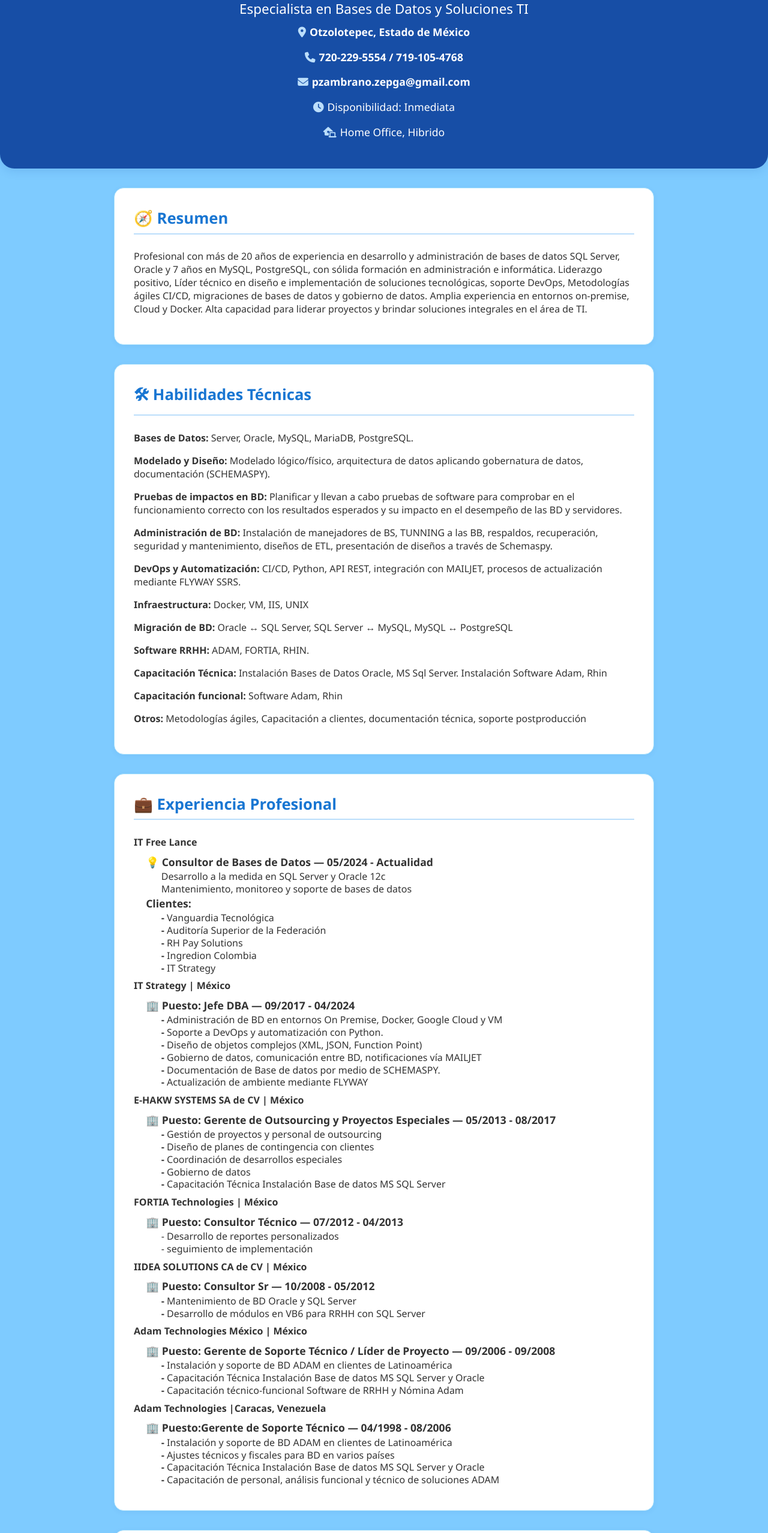
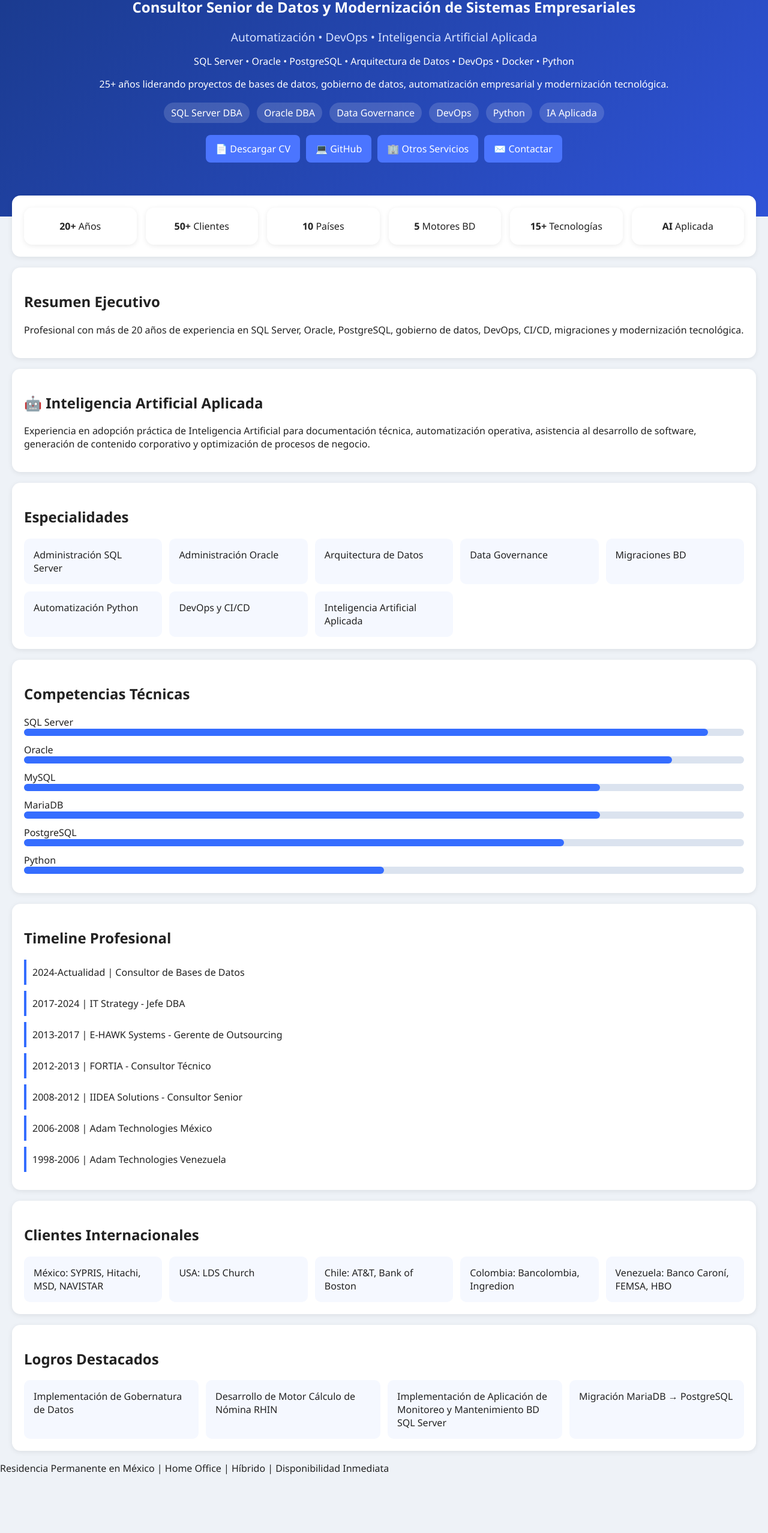
Before and after one commit to pfzambranog/CV-Pzambrano, a plain HTML site: page index.html in a window 1280 px wide. Shown: the part 133-2689 px from the top of the page at 60% size. After the commit the page ends 2592 px from the top, so only its background shows below. Drawn offline with Linux system fonts and the light colour scheme.

Commit message:
Aactualizacion CV 2026-11-23

```diff
--- /dev/null
+++ b/assets/css/styles.css
@@ -0,0 +1 @@
+body{font-family:Segoe UI,Arial,sans-serif;margin:0;background:#eef2f7;color:#222}.hero{background:linear-gradient(135deg,#19398a,#2f53d7);color:#fff;padding:20px 20px 90px}.hero-content{text-align:center;max-width:1100px;margin:auto}.sub{font-size:1.2rem;color:#d7e2ff}.badges span{display:inline-block;background:rgba(255,255,255,.15);padding:6px 12px;border-radius:20px;margin:4px}.buttons{display:flex;justify-content:center;flex-wrap:wrap;gap:10px}.btn{background:#4b75ff;color:white;padding:12px 16px;border-radius:8px;text-decoration:none}.kpis{display:grid;grid-template-columns:repeat(auto-fit,minmax(160px,1fr));gap:15px;max-width:1200px;margin:-35px auto 0;padding:20px}.kpis div,section{background:#fff;border-radius:14px;box-shadow:0 2px 8px rgba(0,0,0,.08)}.kpis div{padding:20px;text-align:center}.grid{display:grid;grid-template-columns:repeat(auto-fit,minmax(220px,1fr));gap:12px}.card{background:#f5f8ff;padding:16px;border-radius:10px}.skill{margin:12px 0}.bar{height:12px;background:#dbe3ef;border-radius:10px}.fill{height:12px;background:#356dff;border-radius:10px}.timeline .item{margin:10px 0;border-left:4px solid #356dff;padding:10px}section{max-width:1200px;margin:18px auto;padding:20px}.dark{background:#111827;color:#eee}.dark section,.dark .kpis div{background:#1f2937;color:#eee}nav{display:flex;justify-content:flex-end;gap:12px}nav a,nav button{color:#fff;background:none;border:none}
--- /dev/null
+++ b/assets/js/app.js
@@ -0,0 +1 @@
+document.getElementById('theme-toggle').addEventListener('click',()=>document.body.classList.toggle('dark'));
--- a/index.html
+++ b/index.html
@@ -1,306 +1,162 @@
 <!DOCTYPE html>
-<html lang='es'>
+<html lang="es">
 	<head>
-<meta charset='UTF-8'>
-<title>Currículum Vitae - Pedro Felipe Zambrano García</title>
-<link rel='stylesheet' href='https://cdnjs.cloudflare.com/ajax/libs/font-awesome/6.4.0/css/all.min.css'>
-<style>
-    body { font-family: 'Segoe UI', Arial, sans-serif; margin: 0; padding: 0; background: #7ecbff; color: #333; }
-    .encabezado { background: #174ea6; color: #fff; text-align: center; padding: 2em 1em; border-radius: 0 0 24px 24px; box-shadow: 0 4px 16px rgba(23,78,166,0.15); }
-    .encabezado h1 { font-size: 2.8em; margin-bottom: 0.2em; text-shadow: 1px 1px 8px #1976d2; }
-    .titulo-profesional { font-size: 1.4em; margin-bottom: 0.5em; }
-    .datos-personales { font-size: 1.1em; }
-    .datos-personales i { margin-right: 6px; color: #bbdefb; }
-    .container { max-width: 900px; margin: 2em auto; padding: 0 1em; }
-    .section { background: #fff; border-radius: 16px; border: 1px solid #b3e5fc; box-shadow: 0 2px 8px rgba(23,78,166,0.07); margin-bottom: 2em; padding: 2em; }
-    .section2  { text-indent: 5ch;}
-    .posicion2 {text-indent: 2ch; font-size: 1.1em;line-height: .5; }
-    .posicion5 {text-indent: 5ch; font-size: 1.1;line-height: 0.3; }
-    h2 { color: #1976d2; margin-top: 0; margin-bottom: 1em; font-size: 1.6em; border-bottom: 2px solid #bbdefb; padding-bottom: 0.3em; }
-    ul { padding-left: 1.2em; }
-    li { margin-bottom: 0.7em; }
-</style>
-</head>
-
+		<meta charset="UTF-8">
+			<meta name="viewport" content="width=device-width,initial-scale=1">
+				<title>Pedro Felipe Zambrano García</title>
+				<link rel="stylesheet" href="assets/css/styles.css"/>
 				<body>
-
-<div class='encabezado'>
-<h1>Pedro Felipe Zambrano García</h1>
-<div class='titulo-profesional'>Especialista en Bases de Datos y Soluciones TI</div>
-<div class='datos-personales'>
-<i class='fa-solid fa-location-dot'></i><b>Otzolotepec, Estado de México</b><p>
-<i class= 'fa-solid fa-phone'></i><b>720-229-5554 / 719-105-4768</b> <p>
-<i class='fa-solid fa-envelope'></i><b>pzambrano.zepga@gmail.com </b> <p>
-<i class='fa-solid fa-clock'></i>Disponibilidad: Inmediata <p>
-<i class='fa-solid fa-house-laptop'></i>Home Office, Hibrido</p>
+					<header class="hero">
+						<nav>
+							<a href="#resumen">Resumen</a>
+							<a href="#ia">IA</a>
+							<a href="#experiencia">Experiencia</a>
+							<a href="#clientes">Clientes</a>
+							<a href="#contacto">Contacto</a>
+							<button id="theme-toggle">◐</button>
+						</nav>
+						<div class="hero-content">
+							<h1>PEDRO FELIPE ZAMBRANO GARCÍA</h1>
+							<h2>Consultor Senior de Datos y Modernización de Sistemas Empresariales</h2>
+							<div class="sub">Automatización • DevOps • Inteligencia Artificial Aplicada</div>
+							<p>SQL Server • Oracle • PostgreSQL • Arquitectura de Datos • DevOps • Docker • Python</p>
+							<p class="tagline">25+ años liderando proyectos de bases de datos, gobierno de datos, automatización empresarial y modernización tecnológica.</p>
+							<div class="badges">
+								<span>SQL Server DBA</span>
+								<span>Oracle DBA</span>
+								<span>Data Governance</span>
+								<span>DevOps</span>
+								<span>Python</span>
+								<span>IA Aplicada</span>
+								<p> </p>
+								<p> </p>
+							</div>
+							<div class="buttons">
+								<a class="btn" href="assets/pdf/Pedro-Zambrano-CV.pdf">📄 Descargar CV</a>
+								<a class="btn" href="https://github.com/pfzambranog" target="_blank">💻 GitHub</a>
+								<a class="btn" href="https://pfzambranog.github.io/Zepga/" target="_blank">🏢 Otros Servicios</a>
+								<a class="btn" href="mailto:pzambrano.zepga@gmail.com">✉️ Contactar</a>
 							</div>
 						</div>
-
-<div class='container'>
-<div class='section'>
-     <h2>🧭 <b> Resumen</b>
-     </h2>
-     <p>Profesional con más de 20 años de experiencia en desarrollo y administración de bases de datos SQL Server, Oracle y 7 años en MySQL, PostgreSQL, con sólida formación en administración e informática. Liderazgo positivo, Líder técnico en diseño e implementación de soluciones tecnológicas, soporte DevOps, Metodologías ágiles CI/CD, migraciones de bases de datos y gobierno de datos. Amplia experiencia en entornos on-premise, Cloud y Docker. Alta capacidad para liderar proyectos y brindar soluciones integrales en el área de TI.  </p>
+					</header>
+					<section class="kpis">
+						<div>
+							<strong>20+</strong>
+							<span>Años</span>
 						</div>
-
-<div class='section'><h2>🛠 <b>Habilidades Técnicas</b></h2>
-    <p><b>Bases de Datos: </b>  Server, Oracle, MySQL, MariaDB, PostgreSQL. </p>
-
-    <p><b>Modelado y Diseño: </b>         Modelado lógico/físico, arquitectura de datos aplicando gobernatura de datos, documentación (SCHEMASPY).</p>
-    <p><b>Pruebas de impactos en BD: </b> Planificar y llevan a cabo pruebas de software para comprobar en el funcionamiento correcto con los resultados esperados y su impacto en el desempeño de las BD y servidores.</p>
-    <p><b>Administración de BD: </b>      Instalación de manejadores de BS, TUNNING a las BB, respaldos, recuperación, seguridad y mantenimiento, diseños de ETL, presentación de diseños a través de Schemaspy.</p>
-    <p><b>DevOps y Automatización: </b>   CI/CD, Python, API REST, integración con MAILJET, procesos de actualización mediante FLYWAY SSRS.</p>
-    <p><b>Infraestructura: </b>           Docker, VM, IIS, UNIX</p>
-    <p><b>Migración de BD:</b>            Oracle ↔ SQL Server, SQL Server ↔ MySQL, MySQL ↔ PostgreSQL</p>
-    <p><b>Software RRHH: </b>             ADAM, FORTIA, RHIN.</p>
-    <p><b>Capacitación Técnica:</b>       Instalación Bases de Datos Oracle, MS Sql Server. Instalación Software Adam, Rhin </p>
-    <p><b>Capacitación funcional:</b>     Software Adam, Rhin </p>
-    <p><b>Otros: </b>                     Metodologías ágiles, Capacitación a clientes, documentación técnica, soporte postproducción</p>
+						<div>
+							<strong>50+</strong>
+							<span>Clientes</span>
 						</div>
-
- <div class='section'><h2>💼 <b>Experiencia Profesional</b></h2>
-
-    <p><b>IT Free Lance</b></p>
-
-    <div class="posicion2">
-         <p><b>💡 Consultor de Bases de Datos — 05/2024 - Actualidad</b></p>
+						<div>
+							<strong>10</strong>
+							<span>Países</span>
 						</div>
-
-    <div class="posicion5">
-        <p>Desarrollo a la medida en SQL Server y Oracle 12c</p><p>Mantenimiento, monitoreo y soporte de bases de datos</p>
+						<div>
+							<strong>5</strong>
+							<span>Motores BD</span>
 						</div>
-
-   <div class="posicion2">
-       <p><b>Clientes: </b> </p>
+						<div>
+							<strong>15+</strong>
+							<span>Tecnologías</span>
 						</div>
-
-   <div class="posicion5">
-        <p> <b>-</b> Vanguardia Tecnológica</p>
-        <p> <b>-</b> Auditoría Superior de la Federación</p>
-        <p> <b>-</b> RH Pay Solutions</p>
-        <p> <b>-</b> Ingredion Colombia </p>
-        <p> <b>-</b> IT Strategy </p>
+						<div>
+							<strong>AI</strong>
+							<span>Aplicada</span>
 						</div>
-
-   <p><b>IT Strategy | México</b></p>
-
-
-
-   <div class="posicion2">
-     <p><b>🏢 Puesto: Jefe DBA — 09/2017 - 04/2024</b></p>
+					</section>
+					<section id="resumen">
+						<h2>Resumen Ejecutivo</h2>
+						<p>Profesional con más de 20 años de experiencia en SQL Server, Oracle, PostgreSQL, gobierno de datos, DevOps, CI/CD, migraciones y modernización tecnológica.</p>
+					</section>
+					<section id="ia">
+						<h2>🤖 Inteligencia Artificial Aplicada</h2>
+						<p>Experiencia en adopción práctica de Inteligencia Artificial para documentación técnica, automatización operativa, asistencia al desarrollo de software, generación de contenido corporativo y optimización de procesos de negocio.</p>
+					</section>
+					<section>
+						<h2>Especialidades</h2>
+						<div class="grid">
+							<div class="card">Administración SQL Server</div>
+							<div class="card">Administración Oracle</div>
+							<div class="card">Arquitectura de Datos</div>
+							<div class="card">Data Governance</div>
+							<div class="card">Migraciones BD</div>
+							<div class="card">Automatización Python</div>
+							<div class="card">DevOps y CI/CD</div>
+							<div class="card">Inteligencia Artificial Aplicada</div>
 						</div>
-
-   <div class="posicion5">
-      <p> <b>- </b> Administración de BD en entornos On Premise, Docker, Google Cloud y VM</p>
-      <p> <b>- </b> Soporte a DevOps y automatización con Python.</p>
-      <p> <b>- </b> Diseño de objetos complejos (XML, JSON, Function Point)</p>
-      <p> <b>- </b> Gobierno de datos, comunicación entre BD, notificaciones vía MAILJET</p>
-      <p> <b>- </b> Documentación de Base de datos por medio de SCHEMASPY.</p>
-      <p> <b>- </b> Actualización de ambiente mediante FLYWAY</p>
-   </div>
-
-    <p><b>E-HAKW SYSTEMS SA de CV | México</b></p>
-
-    <div class="posicion2">
-
-        <p><b>🏢 Puesto: Gerente de Outsourcing y Proyectos Especiales — 05/2013 - 08/2017</b></p>
-    </div>
-
-    <div class="posicion5">
-        <p> <b> - </b> Gestión de proyectos y personal de outsourcing</b></p>
-        <p> <b> - </b> Diseño de planes de contingencia con clientes</p>
-        <p> <b> - </b> Coordinación de desarrollos especiales</p>
-        <p> <b> - </b> Gobierno de datos</p>
-        <p> <b> - </b> Capacitación Técnica Instalación Base de datos MS SQL Server</p>
-    </div>
-
-    <p><b>FORTIA Technologies | México</p></b>
-    <div class="posicion2">
-        <p><b>🏢 Puesto: Consultor Técnico — 07/2012 - 04/2013</b></p>
-    </div>
-
-    <div class="posicion5">
-        <p> - Desarrollo de reportes personalizados</p>
-        <p> - seguimiento de implementación</p>
-    </div>
-
-    <p><b>IIDEA SOLUTIONS CA de CV | México</b></p>
-     <div class="posicion2">
-        <p><b>🏢 Puesto: Consultor Sr — 10/2008 - 05/2012</b></p>
-     </div>
-
-    <div class="posicion5">
-        <p> <b> - </b> Mantenimiento de BD Oracle y SQL Server</p>
-        <p> <b> - </b> Desarrollo de módulos en VB6 para RRHH con SQL Server</p>
-    </div>
-
-    <p><b>Adam Technologies México | México</b></p>
-    <div class="posicion2">
-        <p><b>🏢 Puesto: Gerente de Soporte Técnico / Líder de Proyecto — 09/2006 - 09/2008</b></p>
-     </div>
-
-    <div class="posicion5">
-        <p> <b> - </b> Instalación y soporte de BD ADAM en clientes de Latinoamérica</p>
-        <p> <b> - </b> Capacitación Técnica Instalación Base de datos MS SQL Server y Oracle</p>
-        <p> <b> - </b> Capacitación técnico-funcional Software de RRHH y Nómina Adam</p>
-         </div>
-
-    <p><b>Adam Technologies |Caracas, Venezuela</b></p>
-    <div class="posicion2">
-        <p><b>🏢 Puesto:Gerente de Soporte Técnico — 04/1998 - 08/2006</b></p>
-     </div>
-
-    <div class="posicion5">
-        <p> <b> - </b> Instalación y soporte de BD ADAM en clientes de Latinoamérica</p>
-        <p> <b> - </b> Ajustes técnicos y fiscales para BD en varios países</p>
-        <p> <b> - </b> Capacitación Técnica Instalación Base de datos MS SQL Server y Oracle</p>
-        <p> <b> - </b> Capacitación de personal, análisis funcional y técnico de soluciones ADAM</p>
+					</section>
+					<section>
+						<h2>Competencias Técnicas</h2>
+						<div class="skill">
+							<span>SQL Server</span>
+							<div class="bar">
+								<div class="fill" style="width:95%"/>
 							</div>
 						</div>
-
-<div class='section'><h2>🎓 Formación Académica</h2>
-    <div class="posicion2">
-       <p><b>Postgrado en Administración, Mención Negocios </b>
-    </div>
-    <div class="posicion5">
-       <p>Instituto Universitario Experimental Tecnológico De La Victoria — 10/1991</p>
-    </div>
-
-    <div class="posicion2">
-       <p><b>Ing. en Administración, Mención Informática</b>
-
-    </div>
-
-    <div class="posicion5">
-        <p>Universidad Politécnica de los Altos Mirandinos Cecilio Acosta — 05/1989</p>
-    </div>
-
-</div>
-
-
-<div class='section'><h2>🌍 <b>Clientes Referencias</b></h2>
-    <div class="posicion2">
-        <p><b>- México:      </b> </p>
-    </div>
-
-    <div class="posicion5">
-       <p> Fin Común</p>
-       <p> MSD</p>
-       <p> Laboratorios Benavides</p>
-       <p> NAVISTAR</p>
-       <p> Hospital General de Psiquiatría</p>
-       <p> Diario El Universal</p>
-       <p> Vanguardia Tecnológica</p>
-       <p> Hitachi</p>
-       <p> SYPRIS</p>
-     </div>
-
-    <div class="posicion2">
-        <p><b>- USA:         </b><p>
-    </div>
-
-    <div class="posicion5">
-        <p> Iglesia de Jesucristo de los Santos de los Últimos Días (Salt Lake City)</p>
-    </div>
-
-    <div class="posicion2">
-        <p><b>- Chile:   </b></p>
-    </div>
-
-    <div class="posicion5">
-        <p> AT&T </p>
-        <p> BANK OF BOSTON </p>
-        <p> BELCORP Chile</p>
-    </div>
-
-    <div class="posicion2">
-        <p><b>- El Salvador: </b> </p>
-    </div>
-    <div class="posicion5">
-        <p>Unilever El Salvador</p>
-    </div>
-
-    <div class="posicion2">
-        <p><b>- Venezuela:   </b> </p>
-    </div>
-
-    <div class="posicion5">
-        <p> FEMSA </p>
-        <p> Gran Mariscal de Ayacucho </p>
-        <p> Banco Caroní </p>
-        <p> Seguros Caroní</p>
-        <p> Banco Occidental de Descuento (BOD) </p>
-        <p> SOFITASA</p>
-        <p> PLUMROSE</p>
-        <p> Diario El Universal</p>
-        <p> BP</p>
-        <p> HBO</p>
-    </div>
-
-    <div class="posicion2">
-        <p><b>- Colombia: </b> </p>
-    </div>
-
-    <div class="posicion5">
-        <p> Bancolombia </p>
-        <p> Data Tecnología </p>
-        <p> Ingredion </p>
-    </div>
-
-    <div class="posicion2">
-        <p><b>- Perú:        </b> </p>
-     </div>
-
-     <div class="posicion5">
-        <p> BELCORP Perú </p>
-     </div>
-
-     <div class="posicion2">
-        <p><b>- Ecuador:     </b> </p>
-    </div>
-
-    <div class="posicion5">
-        <p> TEA Ecuador </p>
-        <p> Banco Guayaquil </p>
-    </div>
-
-    <div class="posicion2">
-        <p><b>- Argentina:   </b></p>
-    </div>
-
-    <div class="posicion5">
-        <p>COMPUSYSTEMS</p>
-    </div>
-
-    <div class="posicion2">
-        <p><b>- Guatemala:   </b> </p>
-    </div>
-
-    <div class="posicion5">
-        <p>Empresa Eléctrica de Guatemala (EEGSA) </p>
-
+						<div class="skill">
+							<span>Oracle</span>
+							<div class="bar">
+								<div class="fill" style="width:90%"/>
 							</div>
 						</div>
-
-
-<div class='section'><h2>🎯 Logros Personales</h2>
-    <div class="posicion5">
-       <p>- Diseño de la Gobernatura de Datos para el Software de RRHH y Nómina RHIN </p>
-       <p>- Desarrollo e Implementación de motor de calculo de Nómina RHIN</p>
-       <p>- Desarrollo e Implementación de Aplicación de monitoreo y mantenimiento de Base de datos (SQL Server)</p>
-       <p>- Migraciónde Base de datos en MariaDB a PostgreSQL en Google Cloud </p>
+						<div class="skill">
+							<span>MySQL</span>
+							<div class="bar">
+								<div class="fill" style="width:80%"/>
 							</div>
 						</div>
-
-<div class='section'><h2>📌 Datos Personales</h2>
-    <div class="posicion5">
-       <p><b>Nacionalidad: </b> Venezolana.</p>
-       <p><b>Residencia:   </b> Mexicana.</p>
-       <p><b>Estado Civil: </b> Casado</p>
+						<div class="skill">
+							<span>MariaDB</span>
+							<div class="bar">
+								<div class="fill" style="width:80%"/>
 							</div>
 						</div>
-
+						<div class="skill">
+							<span>PostgreSQL</span>
+							<div class="bar">
+								<div class="fill" style="width:75%"/>
 							</div>
-
+						</div>
+						<div class="skill">
+							<span>Python</span>
+							<div class="bar">
+								<div class="fill" style="width:50%"/>
+							</div>
+						</div>
+					</section>
+					<section id="experiencia">
+						<h2>Timeline Profesional</h2>
+						<div class="timeline">
+							<div class="item">2024-Actualidad | Consultor de Bases de Datos</div>
+							<div class="item">2017-2024 | IT Strategy - Jefe DBA</div>
+							<div class="item">2013-2017 | E-HAWK Systems - Gerente de Outsourcing</div>
+							<div class="item">2012-2013 | FORTIA - Consultor Técnico</div>
+							<div class="item">2008-2012 | IIDEA Solutions - Consultor Senior</div>
+							<div class="item">2006-2008 | Adam Technologies México</div>
+							<div class="item">1998-2006 | Adam Technologies Venezuela</div>
+						</div>
+					</section>
+					<section id="clientes">
+						<h2>Clientes Internacionales</h2>
+						<div class="grid">
+							<div class="card">México: SYPRIS, Hitachi, MSD, NAVISTAR</div>
+							<div class="card">USA: LDS Church</div>
+							<div class="card">Chile: AT&T, Bank of Boston</div>
+							<div class="card">Colombia: Bancolombia, Ingredion</div>
+							<div class="card">Venezuela: Banco Caroní, FEMSA, HBO</div>
+						</div>
+					</section>
+					<section>
+						<h2>Logros Destacados</h2>
+						<div class="grid">
+							<div class="card">Implementación de Gobernatura de Datos</div>
+							<div class="card">Desarrollo de Motor Cálculo de Nómina RHIN</div>
+							<div class="card">Implementación de Aplicación de Monitoreo y Mantenimiento BD SQL Server</div>
+							<div class="card">Migración MariaDB → PostgreSQL</div>
+						</div>
+					</section>
+					<footer id="contacto">Residencia Permanente en México | Home Office | Híbrido | Disponibilidad Inmediata</footer>
+					<script src="assets/js/app.js"/>
 				</body>
 			</html>
--- /dev/null
+++ b/sitemap.xml
@@ -0,0 +1 @@
+<?xml version="1.0"?><urlset></urlset>
```
Also changed, not shown: robots.txt (added), 5 other files. Lines whose indentation alone changed are shown as unchanged.
